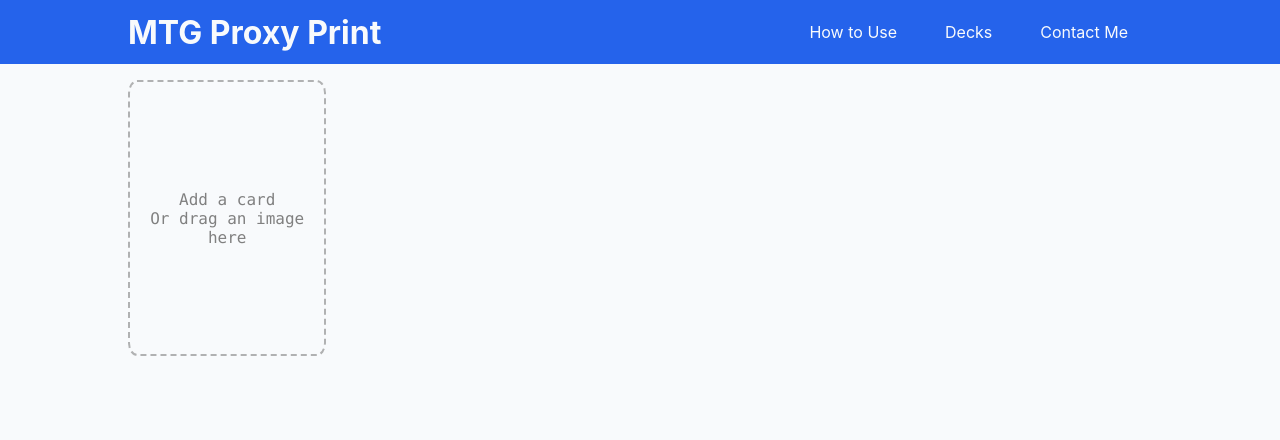
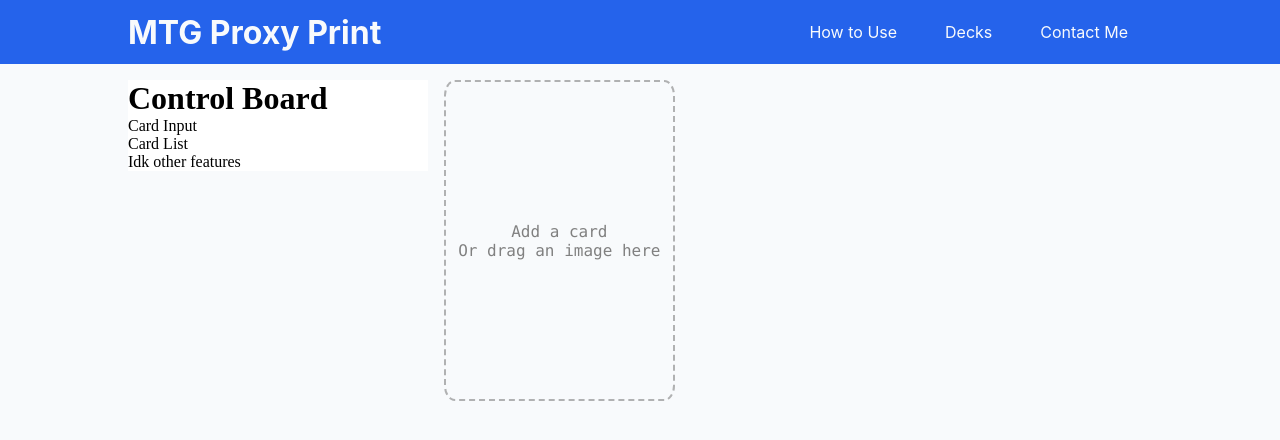
Before and after one commit to gabrieljamesbenedict/mtg-proxy-print, a React (Vite) app in the folder web/: page / in a window 1280 px wide. Shown: the top 440 px of the page. Built offline with nearby package versions, Linux system fonts and the light colour scheme; no server answers.

Commit message:
feat: add ControlBar component beside the display grid

```diff
--- a/web/src/App.module.css
+++ b/web/src/App.module.css
@@ -3,3 +3,13 @@
     grid-column: 1fr;
     gap: 1rem;
 }
+
+.body-container {
+
+    margin: 0 10vw;
+
+    display: grid;
+    grid-template-columns: 300px 1fr;
+    gap: 1rem;
+
+}
--- a/web/src/App.tsx
+++ b/web/src/App.tsx
@@ -8,6 +8,7 @@ import { getCardCollection, type ParsedIndentifier, type ScryfallCard } from "./
 
 import testDeckTxt from "./service/test_deck.txt?raw"
 import { parseCardList } from "./service/parser";
+import ControlBar from "./ControlBar/ControlBar";
 
 const App = () => {
 
@@ -24,7 +25,10 @@ const App = () => {
         <>
             <div className={styles["root-container"]}>
                 <Header/>
-                <CardDisplay cardDisplayList={cardList} />
+                <div className={styles["body-container"]}>
+                    <ControlBar/>
+                    <CardDisplay cardDisplayList={cardList} />
+                </div>
             </div>
         </>
     );
--- a/web/src/CardDisplay/CardDisplay.module.css
+++ b/web/src/CardDisplay/CardDisplay.module.css
@@ -2,7 +2,7 @@
 
     .cardbox-grid {
 
-        margin: 0 10vw;
+        /* margin: 0 10vw; */
 
         display: grid;
         grid-template-columns: repeat(auto-fill, minmax(12rem, 1fr));
--- /dev/null
+++ b/web/src/ControlBar/ControlBar.module.css
@@ -0,0 +1,9 @@
+.root-container {
+
+    .control-bar-contatiner {
+
+        background-color: var(--color-surface);
+
+    }
+
+}
--- /dev/null
+++ b/web/src/ControlBar/ControlBar.tsx
@@ -0,0 +1,18 @@
+import styles from "./ControlBar.module.css"
+
+const ControlBar = () => {
+    return (
+        <>
+            <div className={styles["root-container"]}>
+                <div className={styles["control-bar-contatiner"]}>
+                    <h1>Control Board</h1>
+                    <p>Card Input</p>
+                    <p>Card List</p>
+                    <p>Idk other features</p>
+                </div>
+            </div>
+        </>
+    );
+}
+
+export default ControlBar;
--- a/web/src/index.css
+++ b/web/src/index.css
@@ -4,6 +4,10 @@
   --color-primary-active: #1e40af;
   --color-background: #f8fafc;
   --color-text: #0f172a;
+  --color-surface: #ffffff;
+  --color-border: #e2e8f0;
+  --color-shadow: rgba(15, 23, 42, 0.1);
+  --color-shadow-strong: rgba(15, 23, 42, 0.15);
 
   --font-family-sans: "Inter", system-ui, sans-serif;
   --font-family-mono: ui-monospace, "Consolas", monospace;
```
